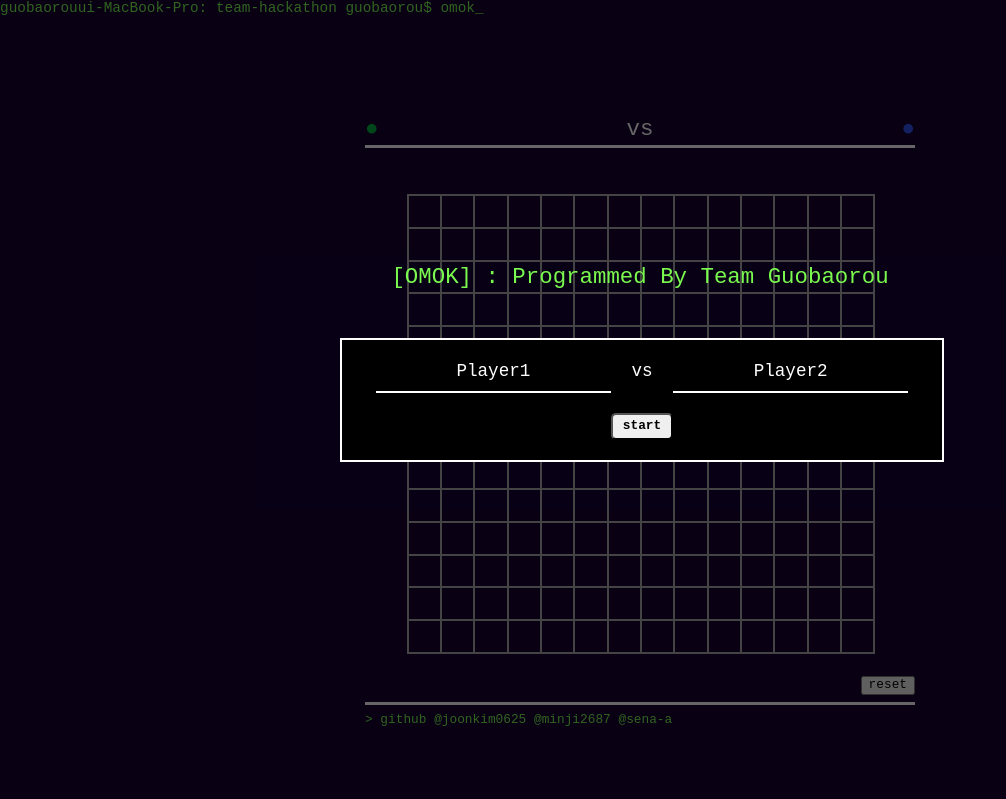
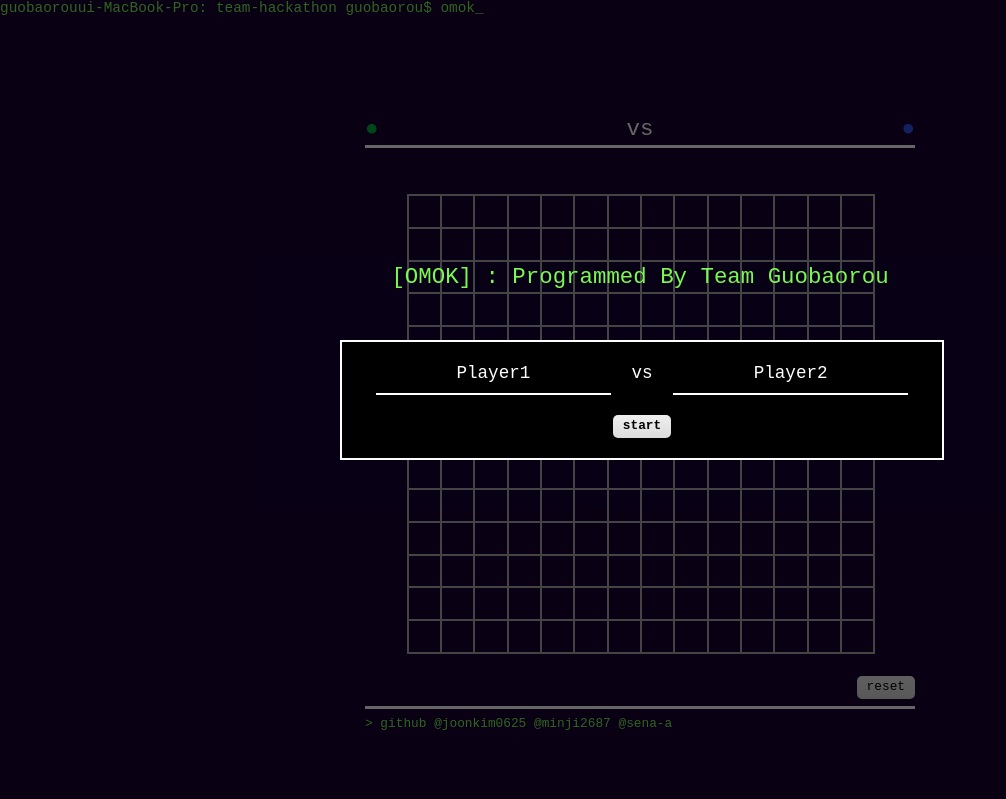
Before and after one commit to joonkim0625/team-guobaorou-omok, a website built with Parcel: page src/index.html in a window 1280 px wide. Shown: the whole page, without its empty margins (0-1006 px from the left). Built offline with nearby package versions, Linux system fonts and the light colour scheme.

Commit message:
modify contents rewrote the README.md and fixed a bug in index.scss that won't show the start button on mobile's safari browser.

```diff
--- a/src/index.scss
+++ b/src/index.scss
@@ -11,7 +11,6 @@ body {
   height: 100vh;
   background-color: #160133;
   color: white;
-
 }
 
 a {
@@ -19,6 +18,12 @@ a {
   color: #7afa4f;
 }
 
+button {
+  margin: 0;
+  padding: 0;
+  border: 0;
+  background: none;
+}
 
 // 메인 게임 페이지
 
@@ -168,8 +173,11 @@ a {
   margin: 8px 0 7px 0;
 }
 .reset-btn {
+  background: linear-gradient(#eee, #ddd);
   font-size: 0.8rem;
   line-height: 1;
+  padding: 5px 10px;
+  border-radius: 5px;
 }
 
 // 푸터
@@ -241,6 +249,7 @@ a {
 // 시작하기 버튼
 
 .start-btn {
+  background: linear-gradient(#eee, #ddd);
   font-size: 0.8rem;
   font-weight: 700;
   line-height: 1;
@@ -254,7 +263,6 @@ a {
 .start-act {
   display: none;
 }
-
 
 // 게임 종료시 화면
 
@@ -289,6 +297,7 @@ a {
 
 // 재시작 버튼
 .restart-btn {
+  background: linear-gradient(#eee, #ddd);
   font-size: 0.8rem;
   font-weight: 700;
   line-height: 1;
```
Also changed, not shown: README.md, 1 other file.
